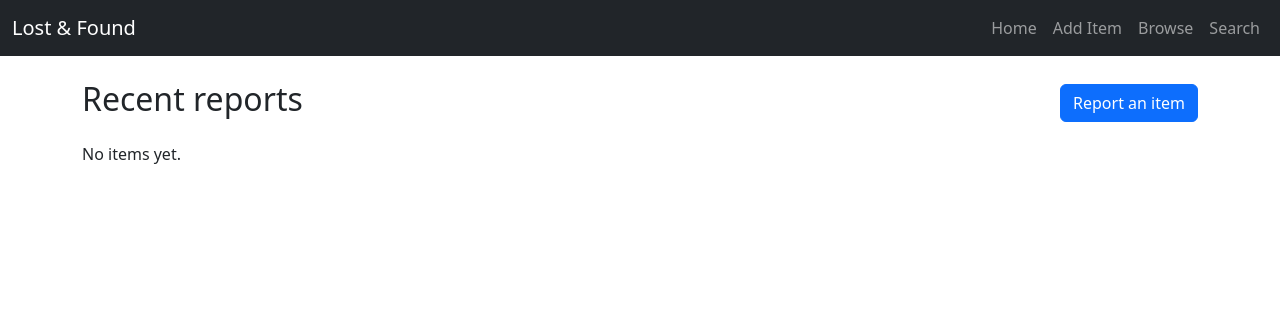
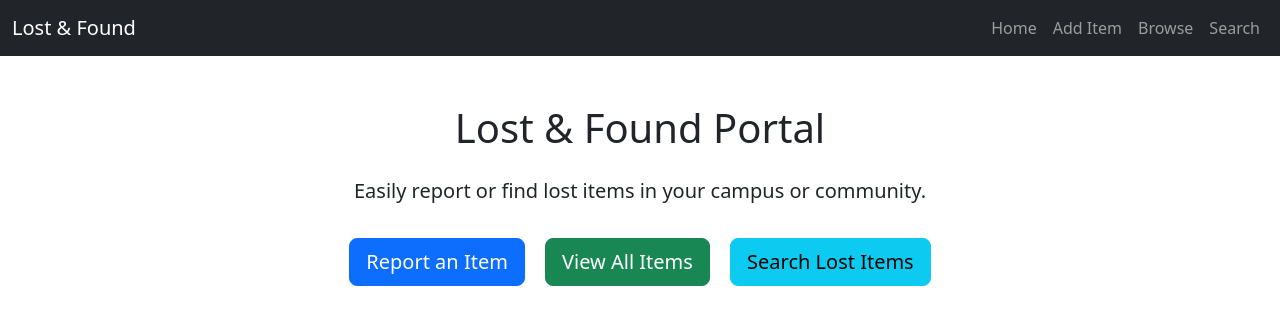
Before and after one commit to Mithul-P/lost-and-found, a Flask app: page / in a window 1280 px wide. Shown: the top 319 px of the page. Run offline with Flask 3, Linux system fonts and the light colour scheme.

Commit message:
Fix index.html to use correct Flask route names

```diff
--- a/templates/index.html
+++ b/templates/index.html
@@ -1,30 +1,27 @@
 {% extends "base.html" %}
 {% block content %}
-  <div class="d-flex justify-content-between align-items-center mb-3">
-    <h2>Recent reports</h2>
-    <a href="{{ url_for('submit') }}" class="btn btn-primary">Report an item</a>
-  </div>
-  <div class="row">
-    {% for it in items %}
-      <div class="col-md-4 mb-3">
-        <div class="card h-100">
-          {% if it.image_path %}
-            <img src="{{ '/' + it.image_path }}" class="card-img-top" alt="image">
-          {% else %}
-            <div class="card-img-top bg-secondary text-white d-flex align-items-center justify-content-center">No image</div>
-          {% endif %}
-          <div class="card-body">
-            <h5 class="card-title">{{ it.title }}</h5>
-            <p class="card-text text-truncate">{{ it.description or '' }}</p>
-            <a href="{{ url_for('view_item', item_id=it.id) }}" class="btn btn-sm btn-outline-primary">View</a>
-          </div>
-          <div class="card-footer text-muted small">
-            {{ it.status }} • {{ it.location or 'Unknown' }}
-          </div>
-        </div>
-      </div>
-    {% else %}
-      <p>No items yet.</p>
-    {% endfor %}
-  </div>
+
+<div class="container mt-5 text-center">
+    <h1 class="mb-4">Lost & Found Portal</h1>
+    <p class="lead">Easily report or find lost items in your campus or community.</p>
+
+    <div class="mt-4">
+        <!-- Fixed: route name changed from 'submit' to 'add_item' -->
+        <a href="{{ url_for('add_item') }}" class="btn btn-primary btn-lg m-2">Report an Item</a>
+        <a href="{{ url_for('show_items') }}" class="btn btn-success btn-lg m-2">View All Items</a>
+        <a href="{{ url_for('search') }}" class="btn btn-info btn-lg m-2">Search Lost Items</a>
+    </div>
+
+    <div class="mt-5">
+        <img src="{{ url_for('static', filename='images/lostfound.png') }}"
+             alt="Lost and Found"
+             class="img-fluid rounded shadow"
+             style="max-width: 400px;">
+    </div>
+
+    <footer class="mt-5 text-muted">
+        <p>Developed by <strong>Mithul</strong> | Powered by Flask</p>
+    </footer>
+</div>
+
 {% endblock %}
```
